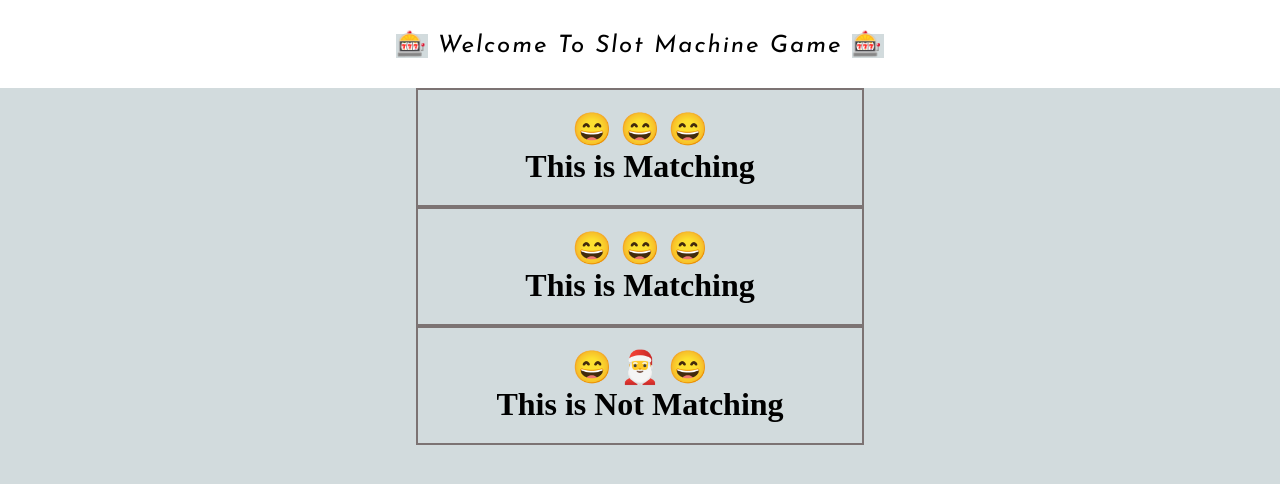
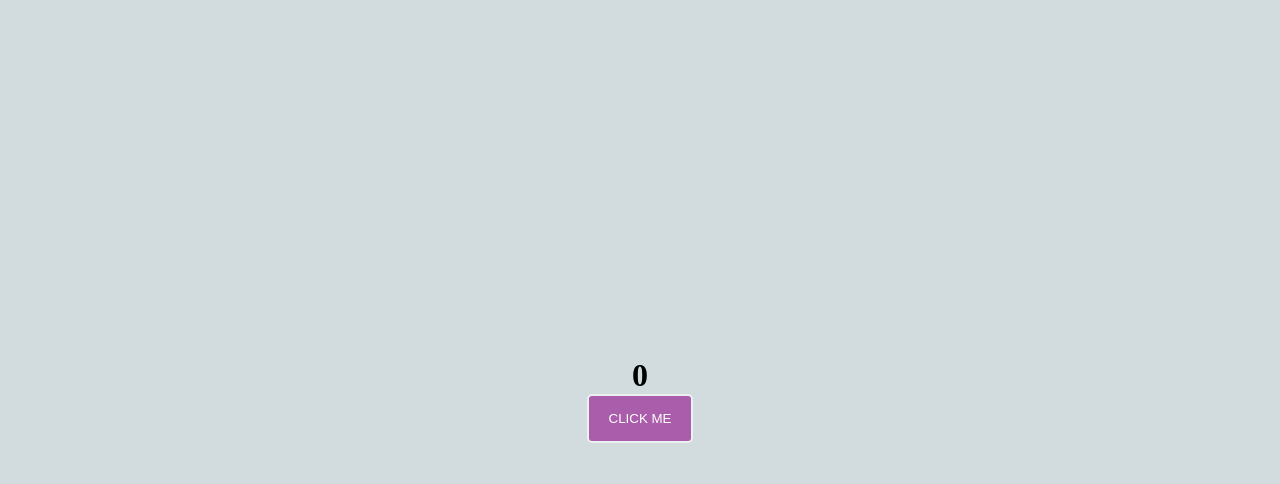
Before and after one commit to rahulanand10/React, a React (Create React App) app: page / in a window 1280 px wide. Shown: the top 484 px of the page. Built offline with nearby package versions, Linux system fonts and the light colour scheme.

Commit message:
hooks-33

```diff
--- a/src/App.jsx
+++ b/src/App.jsx
@@ -1,16 +1,23 @@
-import React from 'react';
+import React,{useState} from 'react';
 
-import SlotM from './SlotMach'
+
+
+
+
 const App=()=>{
+  // const state=useState()
+
+  const [count,setCount]=useState(0);
+
+  const IncNum=()=>{
+    setCount(count +1);
+}
   return(
     <React.Fragment>
-      <h1 className="heading_style">
-      <span>🎰</span> Welcome to  Slot machine game <span>🎰</span>
-      </h1>
-      <SlotM x='😄' y='😄' z='😄'/>
-      <SlotM x='😄' y='😄' z='😄'/>
-      <SlotM x='😄' y='🎅' z='😄'/>
+      <h1>{count}</h1>
+      <button onClick={IncNum}> Click Me</button>
     </React.Fragment>
   )
 };
+
 export default App;
--- a/src/index.css
+++ b/src/index.css
@@ -18,79 +18,21 @@
   font-size: 1.5rem;
   font-family: 'Josefin Sans', sans-serif;
 }
-.cards{
+div{
   width: 100%;
-  height: auto;
-  /* background-color: #d2dbdd; */
-  /* display: flex;  */
-  /* flex-direction: row; */
-  background-color: pink;
-  /* height: 650px;  */
-}
-.card{
-
-  margin: 6%;
-  transition: all 0.4s cubic-bezier(0.175,0.885,0,1);
-  background-color: #fff;
-  width: 21.25%;
-  border-radius: 21.25%;
-  box-shadow: 0px 13px 10px -7px rgba(0, 0, 0, 0.1);
-  float: left;
-  /* box-sizing: border-box;
-  display: flex;
-  flex-direction: column;
-  margin: auto; */
-}
-.card:hover{
-  box-shadow: 0px 30px 18px -8px  rgba(0, 0, 0, 0.1);
-  transform: scale(1.05,1.05);
-}
-img{
-  height: 200px;
-  width: 100%;
-  border-top-left-radius:12px ;
-  border-top-right-radius:12px ;
-
-}
-.card__title{
-  margin-top: 5px;
-  margin-bottom: 10px;
-  background-color: #fff;
-  text-transform: capitalize;
-}
-button{
-  padding: 5px 8px;
-  text-transform: uppercase;
-  font-size: 13px;
-  letter-spacing: 2px;
-  font-weight: 500;
-  color: #868686;
-  background-color: #fff;
-  outline: none;
-  border: 1px solid black;
-  cursor: pointer;
-}
- .card__info{
+  height: 100vh;
   display: flex;
   flex-direction: column;
   justify-content: center;
   align-items: center;
-  background-color:white;
-  height: 100px;
-  padding-left: 20px;
-  border-bottom-left-radius:10px ;
-  border-bottom-right-radius:10px ;
 }
-
-
-.slot_inner{
-  border: 2px solid rgb(124, 115, 115);
-  /* border-bottom: none; */
-  width: 35%;
-  margin: 0px auto;
-  text-align: center;
-  font-size: 13px;
-  padding: 20px;
-  font-size: 1rem;
-
+button{
+  padding: 15px 20px;
+  text-transform: uppercase;
+  color: white;
+  border-radius: 5px;
+  background-color:rgb(170, 93, 170);
+  outline: none;
+  border: 2px solid #ecf0f1;
+  cursor: pointer;
 }
```
